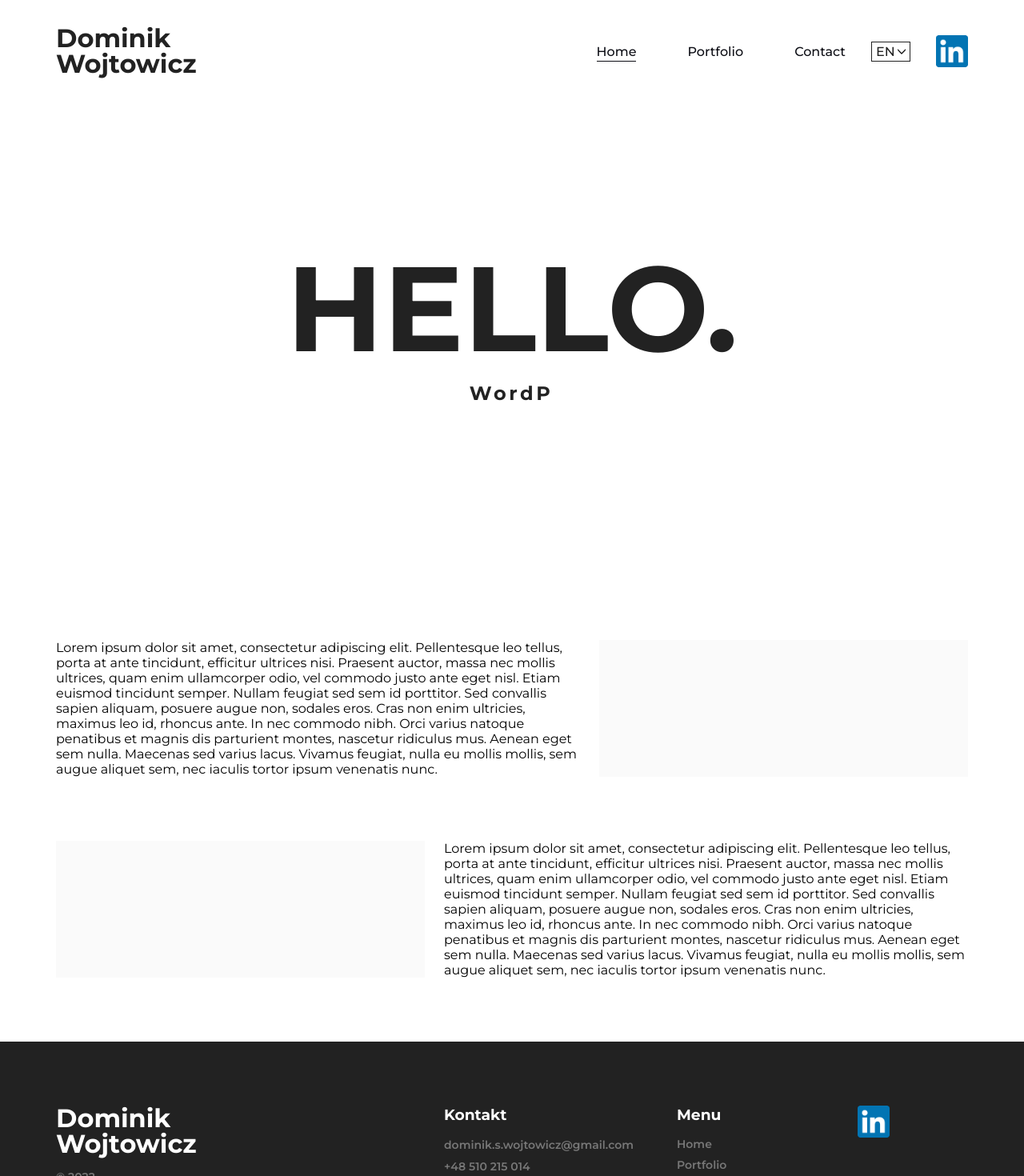
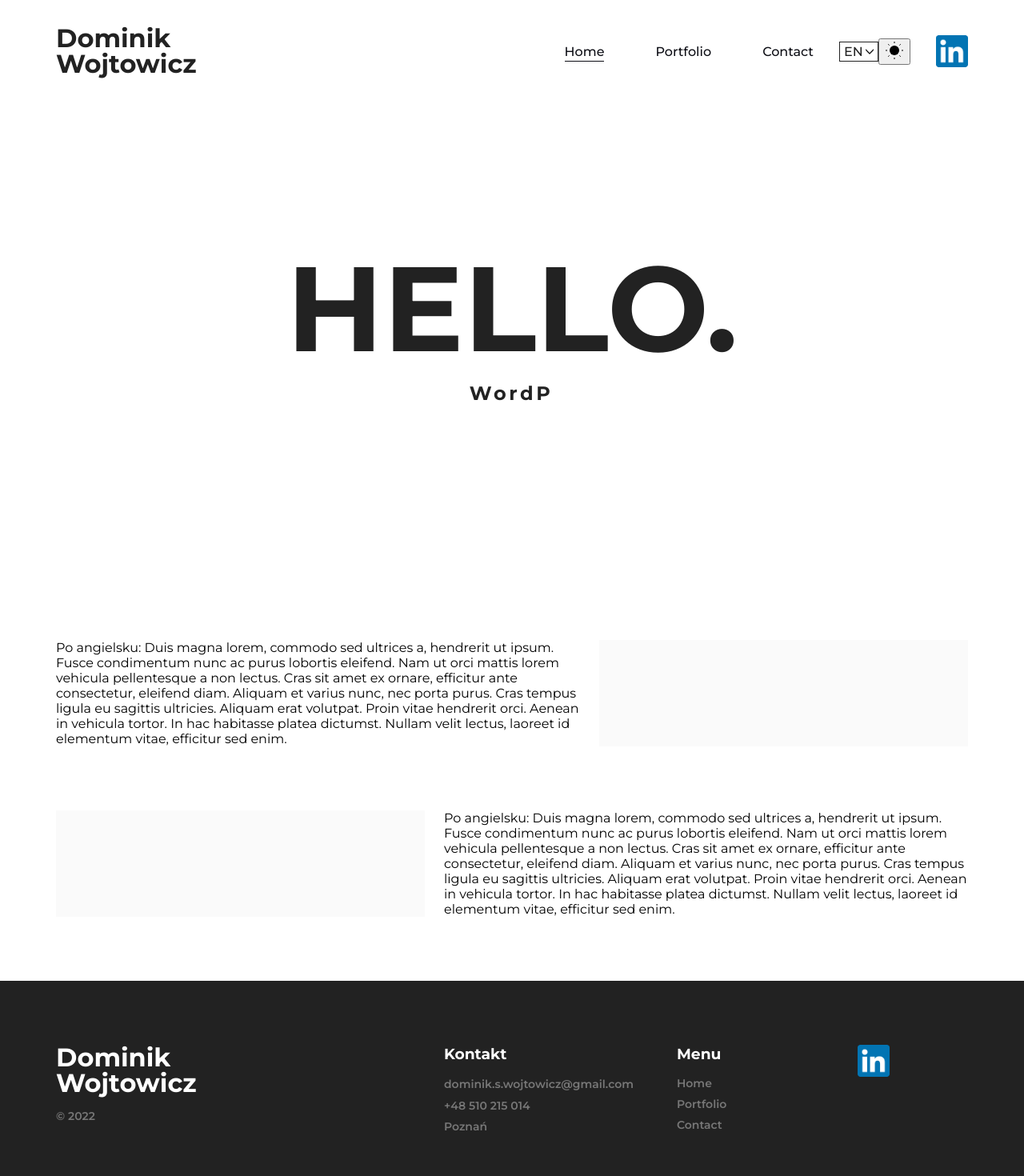
Before and after one commit to DSW92/portfolio-2022, a Vue app: page / in a window 1280 px wide. Shown: the top 1470 px of the page at 80% size. Built offline with nearby package versions, Linux system fonts and the light colour scheme.

Commit message:
before theme switcher

```diff
--- a/src/components/MyOffer.vue
+++ b/src/components/MyOffer.vue
@@ -3,17 +3,7 @@
     <div class="container">
       <div class="row">
         <div class="col-12 col-md-7">
-          Lorem ipsum dolor sit amet, consectetur adipiscing elit. Pellentesque
-          leo tellus, porta at ante tincidunt, efficitur ultrices nisi. Praesent
-          auctor, massa nec mollis ultrices, quam enim ullamcorper odio, vel
-          commodo justo ante eget nisl. Etiam euismod tincidunt semper. Nullam
-          feugiat sed sem id porttitor. Sed convallis sapien aliquam, posuere
-          augue non, sodales eros. Cras non enim ultricies, maximus leo id,
-          rhoncus ante. In nec commodo nibh. Orci varius natoque penatibus et
-          magnis dis parturient montes, nascetur ridiculus mus. Aenean eget sem
-          nulla. Maecenas sed varius lacus. Vivamus feugiat, nulla eu mollis
-          mollis, sem augue aliquet sem, nec iaculis tortor ipsum venenatis
-          nunc.
+          {{ $t("my-offer.paragraph-1") }}
         </div>
         <div class="col-12 col-md-5">
           <div class="picture__container"></div>
@@ -24,17 +14,7 @@
           <div class="picture__container"></div>
         </div>
         <div class="col-12 col-md-7">
-          Lorem ipsum dolor sit amet, consectetur adipiscing elit. Pellentesque
-          leo tellus, porta at ante tincidunt, efficitur ultrices nisi. Praesent
-          auctor, massa nec mollis ultrices, quam enim ullamcorper odio, vel
-          commodo justo ante eget nisl. Etiam euismod tincidunt semper. Nullam
-          feugiat sed sem id porttitor. Sed convallis sapien aliquam, posuere
-          augue non, sodales eros. Cras non enim ultricies, maximus leo id,
-          rhoncus ante. In nec commodo nibh. Orci varius natoque penatibus et
-          magnis dis parturient montes, nascetur ridiculus mus. Aenean eget sem
-          nulla. Maecenas sed varius lacus. Vivamus feugiat, nulla eu mollis
-          mollis, sem augue aliquet sem, nec iaculis tortor ipsum venenatis
-          nunc.
+          {{ $t("my-offer.paragraph-2") }}
         </div>
       </div>
     </div>
--- a/src/components/header/HeaderNavigation.vue
+++ b/src/components/header/HeaderNavigation.vue
@@ -2,6 +2,7 @@
   <nav>
     <site-menu position="header-menu"></site-menu>
     <lang-switcher></lang-switcher>
+    <theme-switcher></theme-switcher>
     <linked-link></linked-link>
   </nav>
 </template>
@@ -10,12 +11,14 @@
 import LinkedLink from "../ui/LinkedLink.vue";
 import SiteMenu from "../ui/SiteMenu.vue";
 import LangSwitcher from "../header/LangSwitcher.vue";
+import ThemeSwitcher from "../header/ThemeSwitcher.vue";
 
 export default {
   components: {
     LinkedLink,
     SiteMenu,
     LangSwitcher,
+    ThemeSwitcher,
   },
 };
 </script>
--- /dev/null
+++ b/src/components/header/ThemeSwitcher.vue
@@ -0,0 +1,60 @@
+<template>
+  <!-- <div class="theme-switcher">
+    <div></div>
+    <div></div>
+  </div> -->
+  <button class="theme-toggle" id="theme-toggle">
+    <svg
+      class="sun-and-moon"
+      aria-hidden="true"
+      width="24"
+      height="24"
+      viewBox="0 0 24 24"
+    >
+      <circle
+        class="sun"
+        cx="12"
+        cy="12"
+        r="6"
+        mask="url(#moon-mask)"
+        fill="currentColor"
+      />
+      <g class="sun-beams" stroke="currentColor">
+        <line x1="12" y1="1" x2="12" y2="3" />
+        <line x1="12" y1="21" x2="12" y2="23" />
+        <line x1="4.22" y1="4.22" x2="5.64" y2="5.64" />
+        <line x1="18.36" y1="18.36" x2="19.78" y2="19.78" />
+        <line x1="1" y1="12" x2="3" y2="12" />
+        <line x1="21" y1="12" x2="23" y2="12" />
+        <line x1="4.22" y1="19.78" x2="5.64" y2="18.36" />
+        <line x1="18.36" y1="5.64" x2="19.78" y2="4.22" />
+      </g>
+      <mask class="moon" id="moon-mask">
+        <rect x="0" y="0" width="100%" height="100%" fill="white" />
+        <circle cx="24" cy="10" r="6" fill="black" />
+      </mask>
+    </svg>
+  </button>
+</template>
+
+<style lang="scss" scoped>
+// .theme-switcher {
+//   margin: 0 0 0 2rem;
+//   display: flex;
+//   align-items: center;
+//   justify-content: space-around;
+//   background: lightgrey;
+//   width: 60px;
+//   height: 25px;
+//   border-radius: 20px;
+//   > div {
+//     background: #fafafa;
+//     border-radius: 100%;
+//     width: 20px;
+//     height: 20px;
+//     display: flex;
+//     align-items: center;
+//     justify-content: center;
+//   }
+// }
+</style>
--- a/src/i18n/en.json
+++ b/src/i18n/en.json
@@ -8,5 +8,9 @@
   },
   "routes": {
     "contact": "contact"
+  },
+  "my-offer": {
+    "paragraph-1": "Po angielsku: Duis magna lorem, commodo sed ultrices a, hendrerit ut ipsum. Fusce condimentum nunc ac purus lobortis eleifend. Nam ut orci mattis lorem vehicula pellentesque a non lectus. Cras sit amet ex ornare, efficitur ante consectetur, eleifend diam. Aliquam et varius nunc, nec porta purus. Cras tempus ligula eu sagittis ultricies. Aliquam erat volutpat. Proin vitae hendrerit orci. Aenean in vehicula tortor. In hac habitasse platea dictumst. Nullam velit lectus, laoreet id elementum vitae, efficitur sed enim. ",
+    "paragraph-2": "Po angielsku: Duis magna lorem, commodo sed ultrices a, hendrerit ut ipsum. Fusce condimentum nunc ac purus lobortis eleifend. Nam ut orci mattis lorem vehicula pellentesque a non lectus. Cras sit amet ex ornare, efficitur ante consectetur, eleifend diam. Aliquam et varius nunc, nec porta purus. Cras tempus ligula eu sagittis ultricies. Aliquam erat volutpat. Proin vitae hendrerit orci. Aenean in vehicula tortor. In hac habitasse platea dictumst. Nullam velit lectus, laoreet id elementum vitae, efficitur sed enim. "
   }
 }
--- a/src/i18n/pl.json
+++ b/src/i18n/pl.json
@@ -8,5 +8,9 @@
   },
   "routes": {
     "contact": "kontakt"
+  },
+  "my-offer": {
+    "paragraph-1": "Po polsku: Duis magna lorem, commodo sed ultrices a, hendrerit ut ipsum. Fusce condimentum nunc ac purus lobortis eleifend. Nam ut orci mattis lorem vehicula pellentesque a non lectus. Cras sit amet ex ornare, efficitur ante consectetur, eleifend diam. Aliquam et varius nunc, nec porta purus. Cras tempus ligula eu sagittis ultricies. Aliquam erat volutpat. Proin vitae hendrerit orci. Aenean in vehicula tortor. In hac habitasse platea dictumst. Nullam velit lectus, laoreet id elementum vitae, efficitur sed enim. ",
+    "paragraph-2": "Po polsku: Duis magna lorem, commodo sed ultrices a, hendrerit ut ipsum. Fusce condimentum nunc ac purus lobortis eleifend. Nam ut orci mattis lorem vehicula pellentesque a non lectus. Cras sit amet ex ornare, efficitur ante consectetur, eleifend diam. Aliquam et varius nunc, nec porta purus. Cras tempus ligula eu sagittis ultricies. Aliquam erat volutpat. Proin vitae hendrerit orci. Aenean in vehicula tortor. In hac habitasse platea dictumst. Nullam velit lectus, laoreet id elementum vitae, efficitur sed enim. "
   }
 }
--- a/src/vuex/index.js
+++ b/src/vuex/index.js
@@ -9,6 +9,8 @@
             labelsWereAnimated: false,
 
             finalBannernStatus: false,
+
+            darkMode: false
         }
     },
     getters: {
@@ -21,6 +23,9 @@
         finalBannerStatus(state) {
             return state.finalBannernStatus;
         },
+        darkMode(state) {
+            return state.darkMode;
+        }
     },
     mutations: {
         changeHeroAnimationLoadedStatus(state) {
```
Also changed, not shown: src/assets/moon.png (added), src/assets/sun.png (added).
